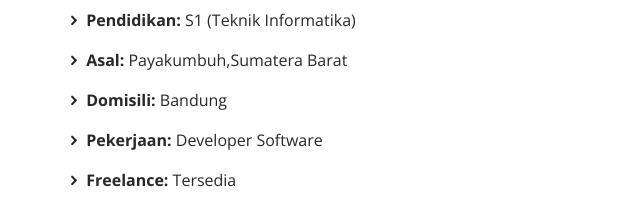
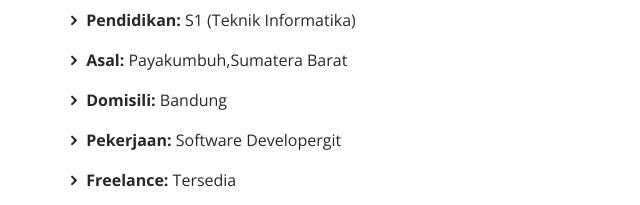
Before and after one commit to RifanHidayat/RifanHidayat.github.io, a plain HTML site: page index.html in a window 1280 px wide. Shown: the part 960-1165 px from the top of the page, 489-1129 px from the left. Drawn offline with nearby package versions, Linux system fonts and the light colour scheme.

Commit message:
perubahan di pekerjaan

```diff
--- a/index.html
+++ b/index.html
@@ -127,7 +127,7 @@
                   <p><i class="icofont-rounded-right"></i> <strong>Pendidikan:</strong> S1 (Teknik Informatika)</p>
                   <p><i class="icofont-rounded-right"></i> <strong>Asal:</strong> Payakumbuh,Sumatera Barat
                   <p><i class="icofont-rounded-right"></i> <strong>Domisili:</strong> Bandung</li></p>
-                  <p><i class="icofont-rounded-right"></i> <strong>Pekerjaan: </strong> </li> Developer Software</p>
+                  <p><i class="icofont-rounded-right"></i> <strong>Pekerjaan: </strong> </li> Software Developergit</p>
                   <p><i class="icofont-rounded-right"></i> <strong>Freelance:</strong> </li> Tersedia
                     <form action="forms/contact.php" method="post" role="form" class="php-email-form">
                 <div class="text-center"><a id="link" href="https://drive.google.com/file/d/1zcbVpbd7NeHuf0Dl45S1ivYvlOP1Nl9i/view?usp=sharing"><button class="submit" id="btn_cv">Download CV</a></div>
```
